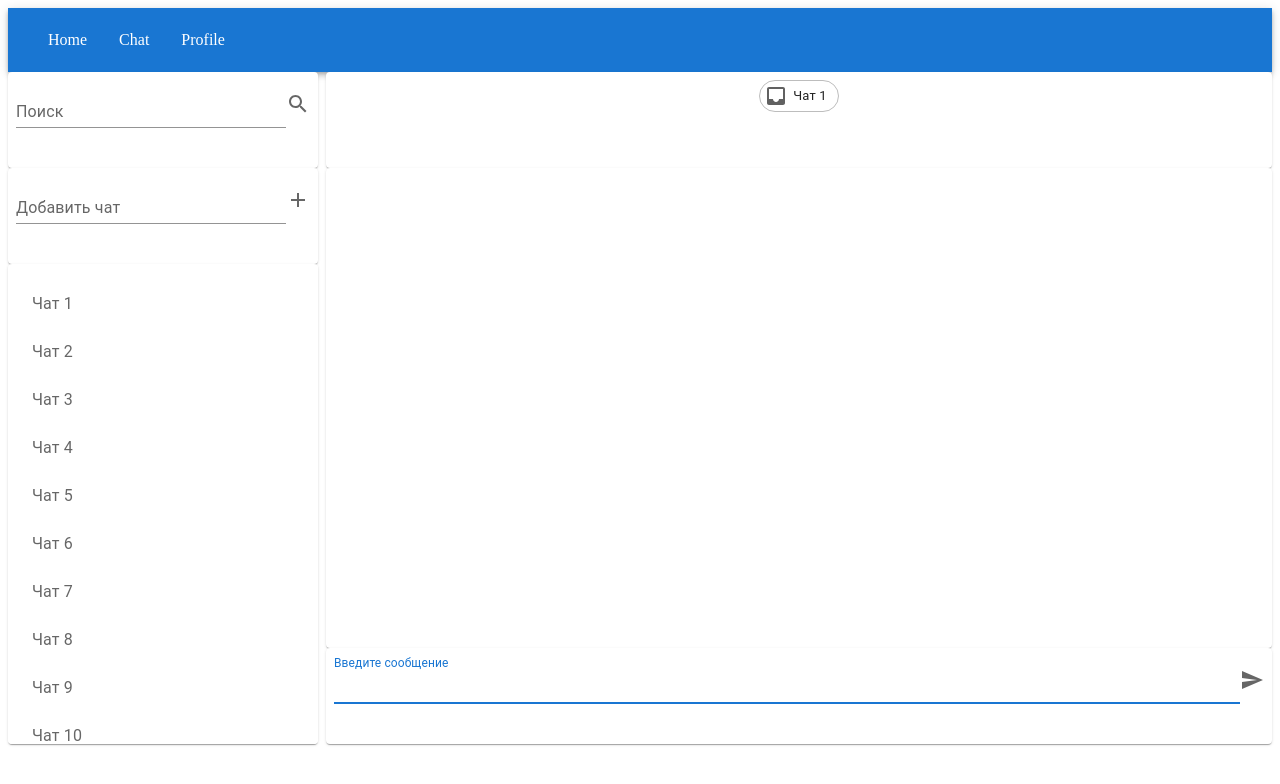
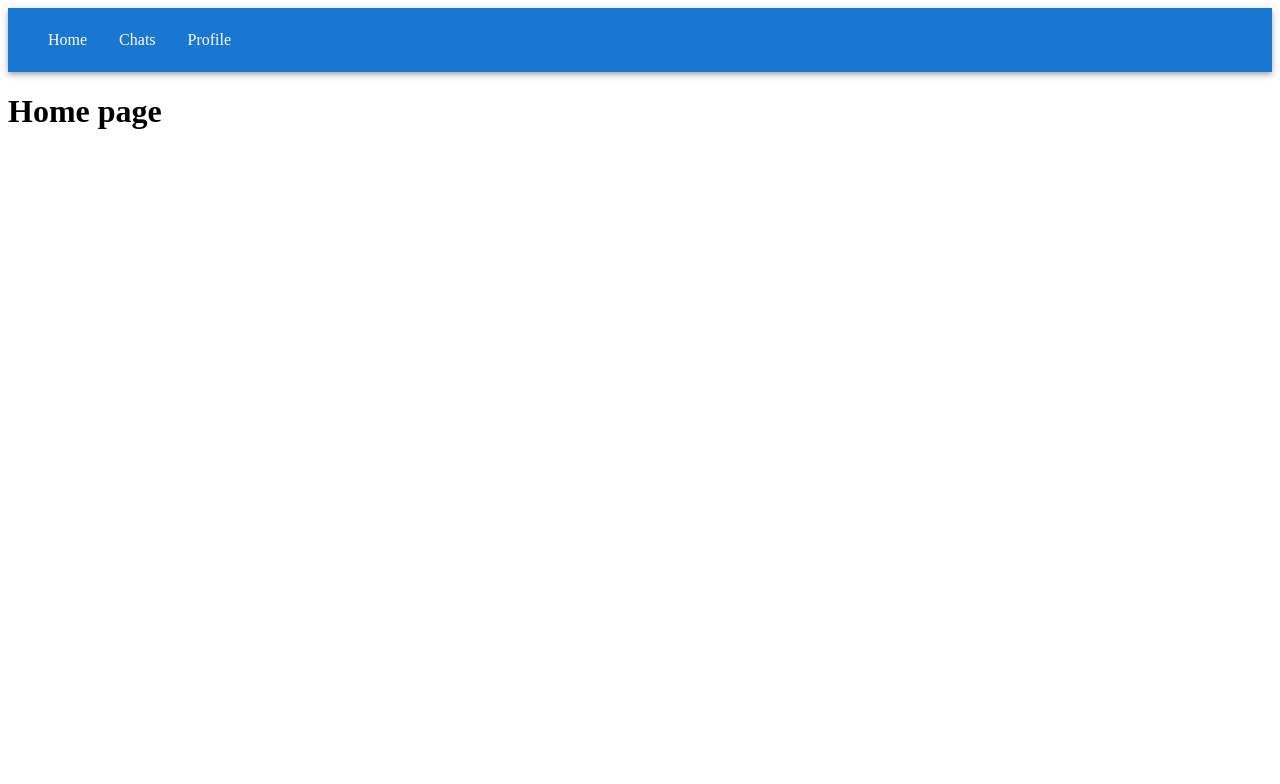
Before and after one commit to kesvesna/GB_react, a React (Create React App) app: page / in a window 1280 px wide. Shown: the top 784 px of the page. Built offline with nearby package versions, Linux system fonts and the light colour scheme; the HTML template or start-up script is replaced by a standard one.

Commit message:
Lesson4.3-children-route

```diff
--- a/package.json
+++ b/package.json
@@ -15,6 +15,7 @@
     "react": "^17.0.2",
     "react-bootstrap": "^2.0.0-rc.0",
     "react-dom": "^17.0.2",
+    "react-router-dom": "^5.3.0",
     "react-scripts": "4.0.3",
     "web-vitals": "^1.1.2"
   },
--- a/src/App.js
+++ b/src/App.js
@@ -1,23 +1,19 @@
+import * as React from 'react';
 import {useState, useEffect, useRef} from 'react';
 import TextField from '@mui/material/TextField';
 import Stack from '@mui/material/Stack';
 import SearchIcon from '@mui/icons-material/Search';
 import SendIcon from '@mui/icons-material/Send';
-import { createTheme, ThemeProvider } from '@material-ui/core/styles';
-import * as React from 'react';
-import { styled } from '@mui/material/styles';
+import {createTheme, ThemeProvider} from '@material-ui/core/styles';
+import {styled} from '@mui/material/styles';
 import Box from '@mui/material/Box';
 import Paper from '@mui/material/Paper';
 import Grid from '@mui/material/Grid';
 import InboxIcon from '@mui/icons-material/Inbox';
-import { Chip } from '@mui/material';
+import {Chip} from '@mui/material';
 import AddIcon from '@mui/icons-material/Add';
-import { ChatList } from './components/ChatList/ChatList.js'
-import AppBar from '@mui/material/AppBar';
-import Toolbar from '@mui/material/Toolbar';
-import List from "@mui/material/List";
-import ListItem from "@mui/material/ListItem";
-import Link from "@mui/material/Link";
+import {ChatList} from './components/ChatList/ChatList'
+import {MessageList} from "./components/MessageList/MessageList";
 
 
 const theme = createTheme({
@@ -48,112 +44,195 @@ export function App() {
 
     const inputRef = useRef(null);
 
-    const [messageList, setMessageList] = useState([]);
+    const inputAddChat = useRef(null);
 
     const [message, setMessage] = useState('');
 
-    const [chatList, setChatList] = useState([
-        {id: 1, chatName: 'Чат 1'}, {id: 2, chatName: 'Чат 2'}, {id: 3, chatName: 'Чат 3'}, {id: 4, chatName: 'Чат 4'},
-        {id: 5, chatName: 'Чат 5'}, {id: 6, chatName: 'Чат 6'}, {id: 7, chatName: 'Чат 7'}, {id: 8, chatName: 'Чат 8'},
-        {id: 9, chatName: 'Чат 9'}, {id: 10, chatName: 'Чат 10'}, {id: 11, chatName: 'Чат 11'},
-        {id: 12, chatName: 'Чат 12'}, {id: 13, chatName: 'Чат 13'},
-        {id: 14, chatName: 'Чат 14'}, {id: 15, chatName: 'Чат 15'},
-        {id: 16, chatName: 'Чат 16'}
-    ]);
+    const [addChat, setChatAdd] = useState('');
+
+    const [chats, setChats] = useState({
+        id1: {
+            name: 'Chat 1', messages: [
+                {id: 1, author: 'User', message: 'Message 1', date: new Date()},
+                {id: 2, author: 'Bot', message: 'Message 1', date: new Date()},
+                {id: 3, author: 'User', message: 'Message 2', date: new Date()},
+                {id: 4, author: 'Bot', message: 'Message 2', date: new Date()}
+            ]
+        },
+        id2: {
+            name: 'Chat 2', messages: [
+                {id: 1, author: 'User', message: 'Message 3', date: new Date()},
+                {id: 2, author: 'Bot', message: 'Message 3', date: new Date()},
+                {id: 3, author: 'User', message: 'Message 4', date: new Date()},
+                {id: 4, author: 'Bot', message: 'Message 4', date: new Date()}
+            ]
+        },
+        id3: {
+            name: 'Chat 3', messages: [
+                {id: 1, author: 'User', message: 'Message 5', date: new Date()},
+                {id: 2, author: 'Bot', message: 'Message 5', date: new Date()},
+                {id: 3, author: 'User', message: 'Message 6', date: new Date()},
+                {id: 4, author: 'Bot', message: 'Message 6', date: new Date()}
+            ]
+        },
+    });
+
+    const [currentChat, setCurrentChat] = useState('Choose chat');
+
+    const updateCurrentChat = (chatId) => {
+        setCurrentChat(chatId);
+    }
+
+    const deleteChat = (chatId) => {
+        let newChats = { ...chats };
+        delete newChats[chatId];
+        setChats(newChats);
+        setCurrentMessages([]);
+        setCurrentChat('Choose chat');
+    }
+
+    const [currentMessages, setCurrentMessages] = useState([]);
+
+    useEffect(() => {
+        let temp = [];
+        try {
+            temp = chats[currentChat].messages;
+        } catch (e) {
+        }
+        return setCurrentMessages(temp);
+    }, [currentChat]);
 
     const handleOnClickSendButton = () => {
         if (message) {
-            let lastMessageId = messageList.length;
-            setMessageList(messageList => ([...messageList, {
-                chatId: 1,
-                messageId: lastMessageId++,
-                author: "User1",
-                message: message
-            }]));
+            let lastMessageId = chats[currentChat].messages.length;
+            setChats({
+                ...chats,
+                [currentChat]: {
+                    ...chats[currentChat],
+                    messages: [
+                        ...chats[currentChat].messages, {
+                            id: lastMessageId++,
+                            message: message,
+                            author: 'User',
+                            date: new Date()
+                        }
+                    ]
+                }
+            });
+            setCurrentMessages([...currentMessages, {
+                id: lastMessageId++,
+                message: message,
+                author: 'User',
+                date: new Date()
+            }]);
             setMessage('');
         }
         inputRef.current?.focus();
     }
 
+    const handleClickOnChatAddButton = () => {
+        if (addChat) {
+            let lastChatId = Object.keys(chats)[Object.keys(chats).length - 1];
+            console.log(lastChatId);
+            if(lastChatId !== undefined){
+                lastChatId = 'id' + (parseInt(lastChatId.substr(2)) + 1);
+            } else {
+                lastChatId = 'id1';
+            }
+            setChats({
+                ...chats, [lastChatId]:
+                    {
+                        name: addChat, messages: []
+                    }
+            });
+            setChatAdd('');
+        }
+    }
+
     useEffect(() => {
         let timer = null;
-        const lastMessage = messageList[messageList.length - 1];
-        if (messageList.length >= 1 && lastMessage.author !== "Bot") {
+        const lastMessage = currentMessages[currentMessages.length - 1];
+        if (currentMessages.length >= 1 && lastMessage.author !== "Bot") {
             timer = setTimeout(() => {
-                let lastMessageId = messageList.length;
-                setMessageList(messageList => ([...messageList, {
-                    chatId: 1,
-                    messageId: lastMessageId++,
+                let lastMessageId = currentMessages.length;
+                setChats({
+                    ...chats,
+                    [currentChat]: {
+                        ...chats[currentChat],
+                        messages: [
+                            ...chats[currentChat].messages, {
+                                id: lastMessageId++,
+                                author: "Bot",
+                                message: "Bot message",
+                                date: new Date()
+                            }
+                        ]
+                    }
+                });
+                setCurrentMessages(currentMessages => ([...currentMessages, {
+                    id: lastMessageId++,
                     author: "Bot",
-                    message: "Bot message"
+                    message: "Bot message",
+                    date: new Date()
                 }]));
             }, 1500);
         }
         inputRef.current?.focus();
         return () => clearTimeout(timer)
-    }, [messageList]);
+    }, [currentMessages]);
 
 
     return (
         <ThemeProvider theme={theme}>
             <div className="App">
                 <Box sx={{flexGrow: 1}}>
-                    <AppBar position="static">
-                        <Toolbar>
-                            <List style={{ display: 'flex'}}>
-                                <ListItem>
-                                    <Link href="/" style={{ color: 'white' }}>Home</Link>
-                                </ListItem>
-                                <ListItem>
-                                    <Link href="/chat" style={{ color: 'white' }}>Chat</Link>
-                                </ListItem>
-                                <ListItem>
-                                    <Link href="/profile" style={{ color: 'white' }}>Profile</Link>
-                                </ListItem>
-                            </List>
-                        </Toolbar>
-                    </AppBar>
                     <Grid container spacing={1}>
                         <Grid item xs={3}>
                             <Item style={{height: '10vh'}}>
-                                <Stack direction="row" style={{ alignItems: 'center'}}>
+                                <Stack direction="row" style={{alignItems: 'center'}}>
                                     <TextField fullWidth id="standard-basic" label="Поиск" variant="standard"/>
                                     <SearchIcon/>
                                 </Stack>
                             </Item>
                             <Item style={{height: '10vh'}}>
-                                <Stack direction="row" style={{ alignItems: 'center'}}>
-                                    <TextField fullWidth id="standard-basic" label="Добавить чат" variant="standard"/>
-                                    <AddIcon/>
+                                <Stack direction="row" style={{alignItems: 'center'}}>
+                                    <TextField inputRef={inputAddChat} value={addChat}
+                                               onChange={(e) => setChatAdd(e.target.value)}
+                                               fullWidth id="standard-basic" label="Добавить чат" variant="standard"/>
+                                    <AddIcon onClick={handleClickOnChatAddButton}/>
                                 </Stack>
                             </Item>
                             <Item style={{height: '58vh', overflowX: 'auto'}}>
-                                <ChatList />
+                                <ChatList chats={chats} updateCurrentChat={updateCurrentChat} currentChat={currentChat}
+                                          deleteChat={deleteChat}/>
                             </Item>
                         </Grid>
                         <Grid item xs={9}>
-                            <Item style={{ alignItems: 'center', height: '10vh'}}>
-                                <Chip icon={<InboxIcon/>} label="Чат 1" variant="outlined"/>
+                            <Item style={{alignItems: 'center', height: '10vh'}}>
+                                <Chip icon={<InboxIcon/>} label={currentChat} variant="outlined"/>
                             </Item>
                             <Item style={{height: '58vh', overflowX: 'auto'}}>
-                                {messageList.map((item) => (
+                                {currentMessages.map((item) => (
                                     (item.author !== "Bot" &&
-                                        <Stack key={item.messageId} display="row"  style={{ alignItems: 'flex-end'}} marginBottom="10px">
-                                            <Item key={item.messageId} style={{width: '50%'}}>
+                                        <Stack key={item.id} display="row" style={{alignItems: 'flex-end'}}
+                                               marginBottom="10px">
+                                            <Item key={item.id} style={{width: '50%'}}>
                                                 {item.message}
                                             </Item>
                                         </Stack>)
                                     ||
                                     (item.author === "Bot" &&
-                                        <Stack  key={item.messageId} display="row"  style={{ alignItems: 'flex-start'}} marginBottom="10px">
-                                            <Item  key={item.messageId} style={{width: '50%'}}>
+                                        <Stack key={item.id} display="row" style={{alignItems: 'flex-start'}}
+                                               marginBottom="10px">
+                                            <Item key={item.id} style={{width: '50%'}}>
                                                 {item.author + ": "}{item.message}
                                             </Item>
                                         </Stack>)
-                                ))}
+                                ))
+                                }
                             </Item>
                             <Item style={{height: '10vh'}}>
-                                <Stack direction="row" style={{ alignItems: 'center'}}>
+                                <Stack direction="row" style={{alignItems: 'center'}}>
                                     <TextField inputRef={inputRef} value={message}
                                                onChange={(e) => setMessage(e.target.value)}
                                                fullWidth id="standard-basic" label="Введите сообщение"
--- a/src/components/ChatList/ChatList.css
+++ b/src/components/ChatList/ChatList.css
@@ -0,0 +1,3 @@
+.active {
+    background-color: grey;
+}
--- a/src/components/ChatList/ChatList.js
+++ b/src/components/ChatList/ChatList.js
@@ -1,28 +1,26 @@
-import { useState } from 'react';
+import {useEffect, useRef, useState} from 'react';
 import List from '@mui/material/List';
 import ListItem from '@mui/material/ListItem';
 import ListItemButton from '@mui/material/ListItemButton';
 import ListItemText from '@mui/material/ListItemText';
 import * as React from 'react';
 import './ChatList.css';
+import { Link } from 'react-router-dom';
+import CloseIcon from '@mui/icons-material/Close';
 
-export function ChatList() {
-
-    const [chatList, setChatList] = useState([
-        {id: 1, chatName: 'Чат 1'}, {id: 2, chatName: 'Чат 2'}, {id: 3, chatName: 'Чат 3'}, {id: 4, chatName: 'Чат 4'},
-        {id: 5, chatName: 'Чат 5'}, {id: 6, chatName: 'Чат 6'}, {id: 7, chatName: 'Чат 7'}, {id: 8, chatName: 'Чат 8'},
-        {id: 9, chatName: 'Чат 9'}, {id: 10, chatName: 'Чат 10'}, {id: 11, chatName: 'Чат 11'},
-        {id: 12, chatName: 'Чат 12'}, {id: 13, chatName: 'Чат 13'},
-        {id: 14, chatName: 'Чат 14'}
-    ]);
+export function ChatList({chats, updateCurrentChat, deleteChat}) {
 
     return (
         <List>
-            {chatList.map((item) => (
-                <ListItem disablePadding  key={item.id} >
-                    <ListItemButton>
-                        <ListItemText primary={item.chatName}/>
+            {Object.keys(chats).map((item, index) => (
+                <ListItem disablePadding  key={item}>
+                    <ListItemButton  onClick={() => { updateCurrentChat(item)}}>
+                        <Link style={{ textDecoration: 'none' }}
+                              to={"/chats/" + item}>
+                            <ListItemText primary={chats[item].name}/>
+                        </Link>
                     </ListItemButton>
+                    <CloseIcon onClick={() => { deleteChat(item)}}/>
                 </ListItem>
             ))}
         </List>
--- a/src/index.js
+++ b/src/index.js
@@ -1,12 +1,52 @@
 import React from 'react';
 import ReactDOM from 'react-dom';
 import './index.css';
-import { App } from './App';
+import {App} from './App';
+import AppBar from "@mui/material/AppBar";
+import Toolbar from "@mui/material/Toolbar";
+import List from "@mui/material/List";
+import ListItem from "@mui/material/ListItem";
+import Link from "@mui/material/Link";
+import {BrowserRouter, Switch, Route} from "react-router-dom";
 
 ReactDOM.render(
-  <React.StrictMode>
-    <App>
-    </App>
-  </React.StrictMode>,
-  document.getElementById('root')
+    <React.StrictMode>
+        <BrowserRouter>
+            <AppBar position="static">
+                <Toolbar>
+                    <List style={{display: 'flex'}}>
+                        <ListItem>
+                            <Link href="/" style={{color: 'white'}}>Home</Link>
+                        </ListItem>
+                        <ListItem>
+                            <Link href="/chats" style={{color: 'white'}}>Chats</Link>
+                        </ListItem>
+                        <ListItem>
+                            <Link href="/profile" style={{color: 'white'}}>Profile</Link>
+                        </ListItem>
+                    </List>
+                </Toolbar>
+            </AppBar>
+            <Switch>
+                <Route path="/profile">
+                    <h1>Profile page</h1>
+                </Route>
+                <Route exact path="/chats">
+                    <App>
+                    </App>
+                </Route>
+                <Route exact path="/chats/:id">
+                    <App>
+                    </App>
+                </Route>
+                <Route exact path="/">
+                    <h1>Home page</h1>
+                </Route>
+                <Route path="*">
+                    <h1>Error 404</h1>
+                </Route>
+            </Switch>
+        </BrowserRouter>
+    </React.StrictMode>,
+    document.getElementById('root')
 );
```
Also changed, not shown: src/components/MessageList/MessageList.js (+11 -20 lines), 1 other file (tests, documents, lock files or other folders).
